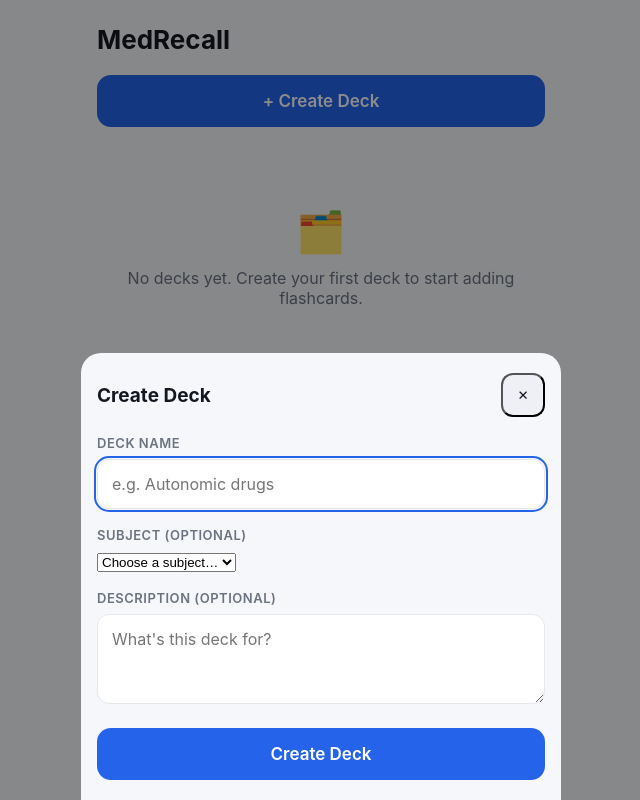
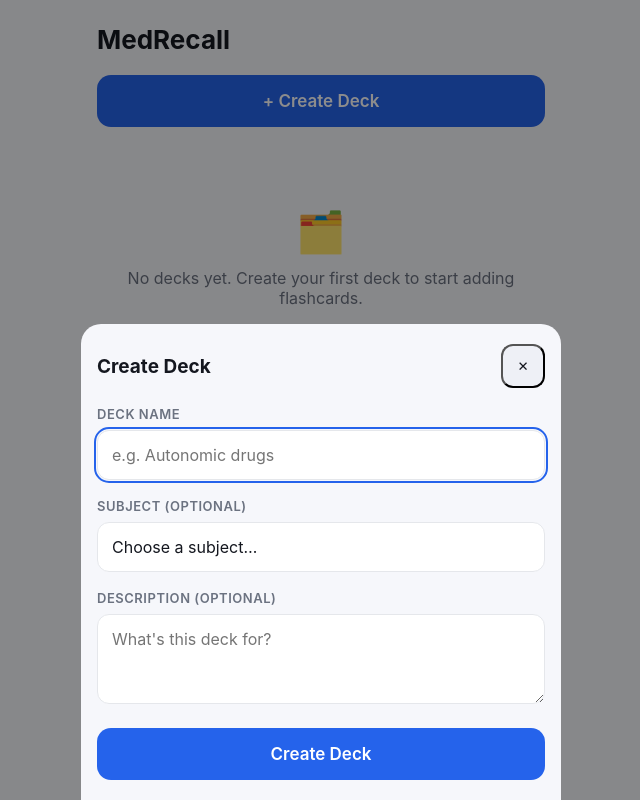
Before and after one commit to cosmos8world-lab/Medrecall, a React (Vite) app: page / in a window 1280 px wide. Both pictures are taken after a click on the button "+ Create Deck". Shown: the whole page, without its empty margins (319-959 px from the left). Built offline with nearby package versions, Linux system fonts and the light colour scheme.

Commit message:
Update index.css

```diff
--- a/src/index.css
+++ b/src/index.css
@@ -222,6 +222,24 @@ textarea:focus {
 
 textarea {
   min-height: 90px;
+}
+
+.field-select {
+  width: 100%;
+  background: var(--surface);
+  border: 1px solid var(--border);
+  border-radius: 12px;
+  padding: 14px;
+  font-size: 16px;
+  color: var(--text);
+  font-family: inherit;
+  -webkit-appearance: none;
+  appearance: none;
+}
+
+.field-select:focus {
+  outline: 2px solid var(--accent);
+  outline-offset: 1px;
 }
 
 /* ---------- Top bar ---------- */
```
